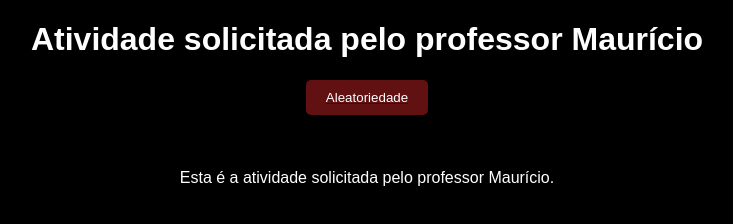
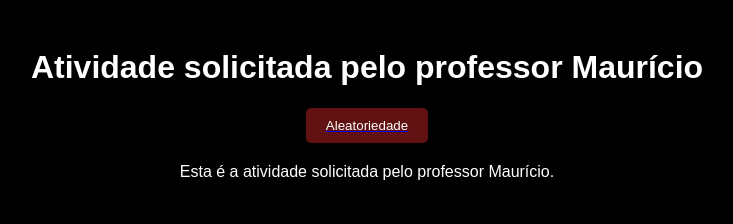
Before and after one commit to gustavoifal/ifal, a plain HTML site: page index.html in a window 1280 px wide. Shown: the whole page, without its empty margins (273-1006 px from the left). Drawn offline with Linux system fonts and the light colour scheme.

Commit message:
Update index.html

```diff
--- a/index.html
+++ b/index.html
@@ -7,13 +7,12 @@
     <link rel="stylesheet" href="index.css">
 </head>
 <body>
-    <h1>Atividade solicitada pelo professor Maurício</h1>
-    <a href="recado.html">
-        <button class="botao">Aleatoriedade</button>
-      </a>
-    <br>
-    <p class="texto">Esta é a atividade solicitada pelo professor Maurício.
-
-    </p>
+    <div class="container">
+        <h1>Atividade solicitada pelo professor Maurício</h1>
+        <a href="recado.html">
+            <button class="botao">Aleatoriedade</button>
+        </a>
+        <p class="texto">Esta é a atividade solicitada pelo professor Maurício.</p>
+    </div>
 </body>
 </html>
```
